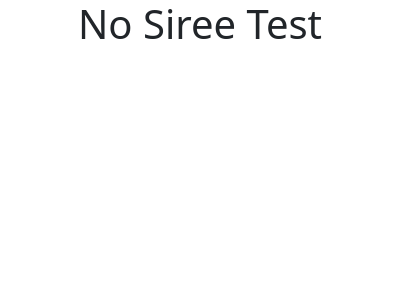
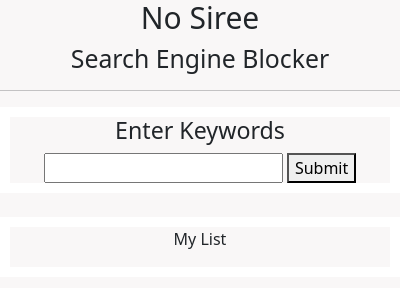
Before and after one commit to PayanoGabi/chrome-extension, a browser extension: page popup.html in a window 400 px wide. Drawn offline with nearby package versions, Linux system fonts and the light colour scheme.

Commit message:
added TypeScript and added generic  HTML

```diff
--- /dev/null
+++ b/index.js
@@ -0,0 +1,3 @@
+"use strict";
+let sport = 'football';
+let id = 5;
--- /dev/null
+++ b/index.ts
@@ -0,0 +1,3 @@
+let sport = 'football';
+
+let id = 5;
--- a/popup.html
+++ b/popup.html
@@ -4,30 +4,36 @@
     <title> No Siree </title>
     <meta charset="utf-8">
     <link href="https://cdn.jsdelivr.net/npm/bootstrap@5.1.3/dist/css/bootstrap.min.css" rel="stylesheet">
+    <link href="style.css" rel="stylesheet">
 
 </head>
 <body>
-        <h2 class="text-center" style="font-size:40px">No Siree Test</h2>
+    <header>
+        <h1 class="text-center" style="font-size:30px">No Siree </h1>
+        <h2>Search Engine Blocker</h2>
+        <hr>
+    </header>
 
+    <section class="main-content">
+        <div class="row-One">
 
-        <!-- <table class="table table-bordered">
-            <thead>
-            <tr>
-                <th>Date</th>
-                <th>Country</th>
-                <th>Confirmed</th>
-                <th>Deaths</th>
-            </tr>
-            </thead>
-            <tbody>
-            <tr>
-                <td id="row-1"></td>
-                <td id="row-2"></td>
-                <td id="row-3"></td>
-                <td id="row-4"></td>
-            </tr>
-            </tbody>
-        </table> -->
+            <h3>Enter Keywords</h3>
+            <input type="text" name="keywords" id="blockContent">
+            <button type="submit"id="keywordBtn">Submit</button>
+        </div>
+        <br>
+    <div class="row-Two">
+        <div>
+            <p> My List</p>
+         </div>
+    </div>
+
+</section>
+<br>
+<footer>
+
+</footer>
 
 </body>
+<script src="script.js"></script>
 </html>
--- a/script.js
+++ b/script.js
@@ -1,6 +1,6 @@
-// async function fetchData() {
+async function fetchData() {
 
 
-//     alert('HI')
-// }
-// fetchData();
+    alert('HI')
+}
+fetchData();
--- /dev/null
+++ b/style.css
@@ -0,0 +1,25 @@
+body{
+    background-color: #f9f7f7;
+    display: flex;
+    flex-direction: column;
+    align-content: center;
+    text-align: center;
+
+}
+.main-content{
+    display: flex;
+    flex-direction: column;
+    align-content: center;
+    text-align: center;
+
+}
+.row-One{
+border: white;
+border-width: 10px;
+border-style: solid;
+}
+.row-Two{
+    border: white;
+    border-width: 10px;
+    border-style: solid;
+    }
```
Also changed, not shown: tsconfig.json (added, +103 -0 lines), manifest.json.
